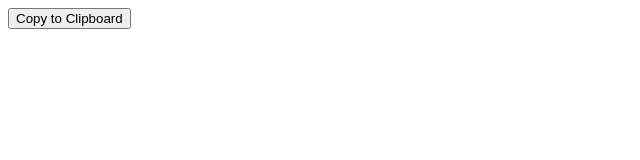
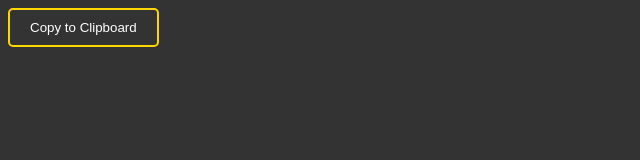
Before and after one commit to openferuwiki/openferuwiki.github.io, a plain HTML site: page tutorguide.html in a window 1280 px wide. Shown: the whole page, without its empty margins (0-640 px from the left). Drawn offline with Linux system fonts and the light colour scheme.

Commit message:
adding css

```diff
--- /dev/null
+++ b/app.css
@@ -0,0 +1,13 @@
+body {
+  background-color: #333;
+  color: #fff;
+}
+
+button {
+  border: 2px solid #FFD700;
+  border-radius: 5px;
+  padding: 10px 20px;
+  background-color: #333;
+  color: #fff;
+  cursor: pointer;
+}
--- a/tutorguide.html
+++ b/tutorguide.html
@@ -4,6 +4,7 @@
     <meta charset="UTF-8">
     <meta http-equiv="X-UA-Compatible" content="IE=edge">
     <meta name="viewport" content="width=device-width, initial-scale=1.0">
+    <link rel="stylesheet" type="text/css" href="app.css">
     <title>Tutor Guide</title>
 </head>
 <body>
```
